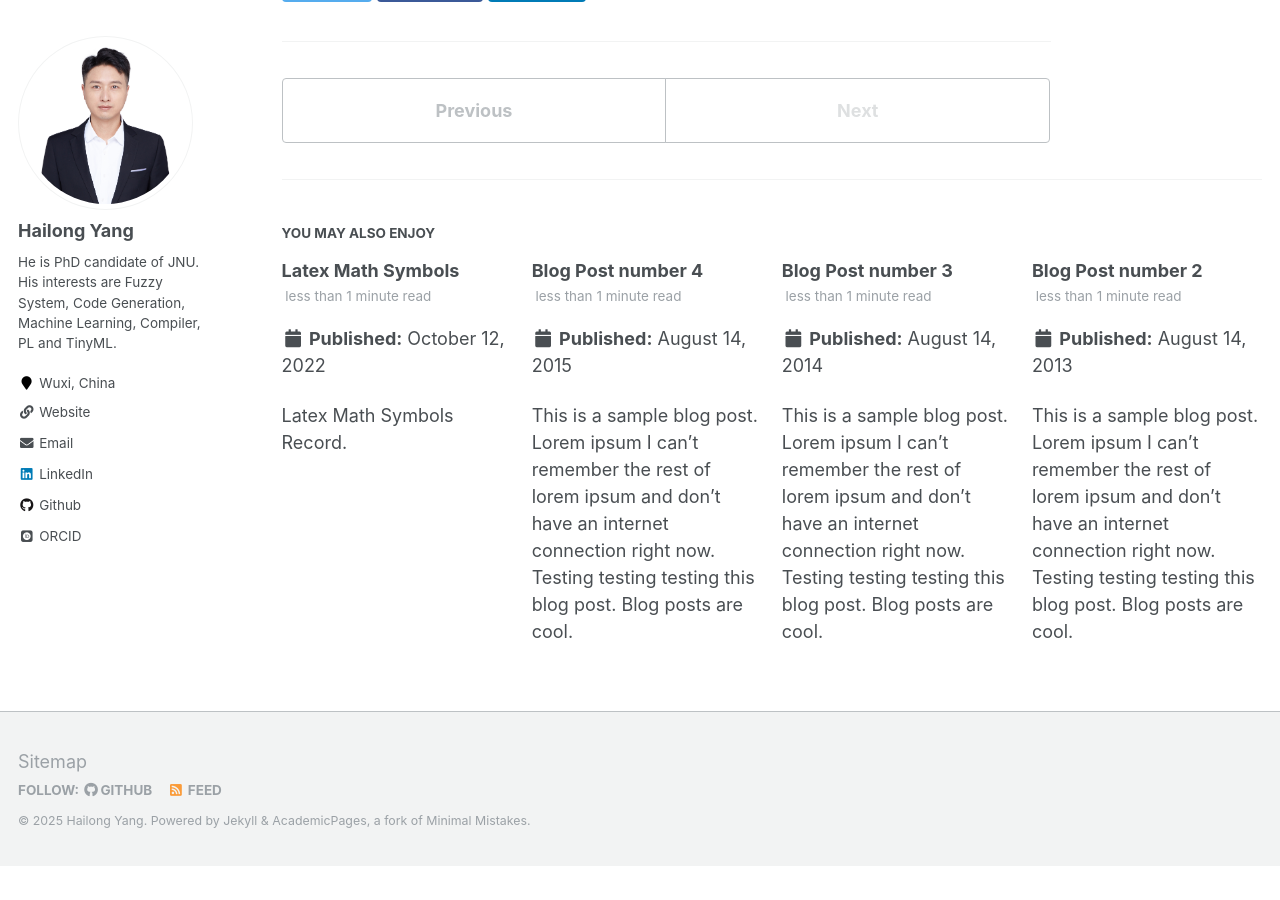
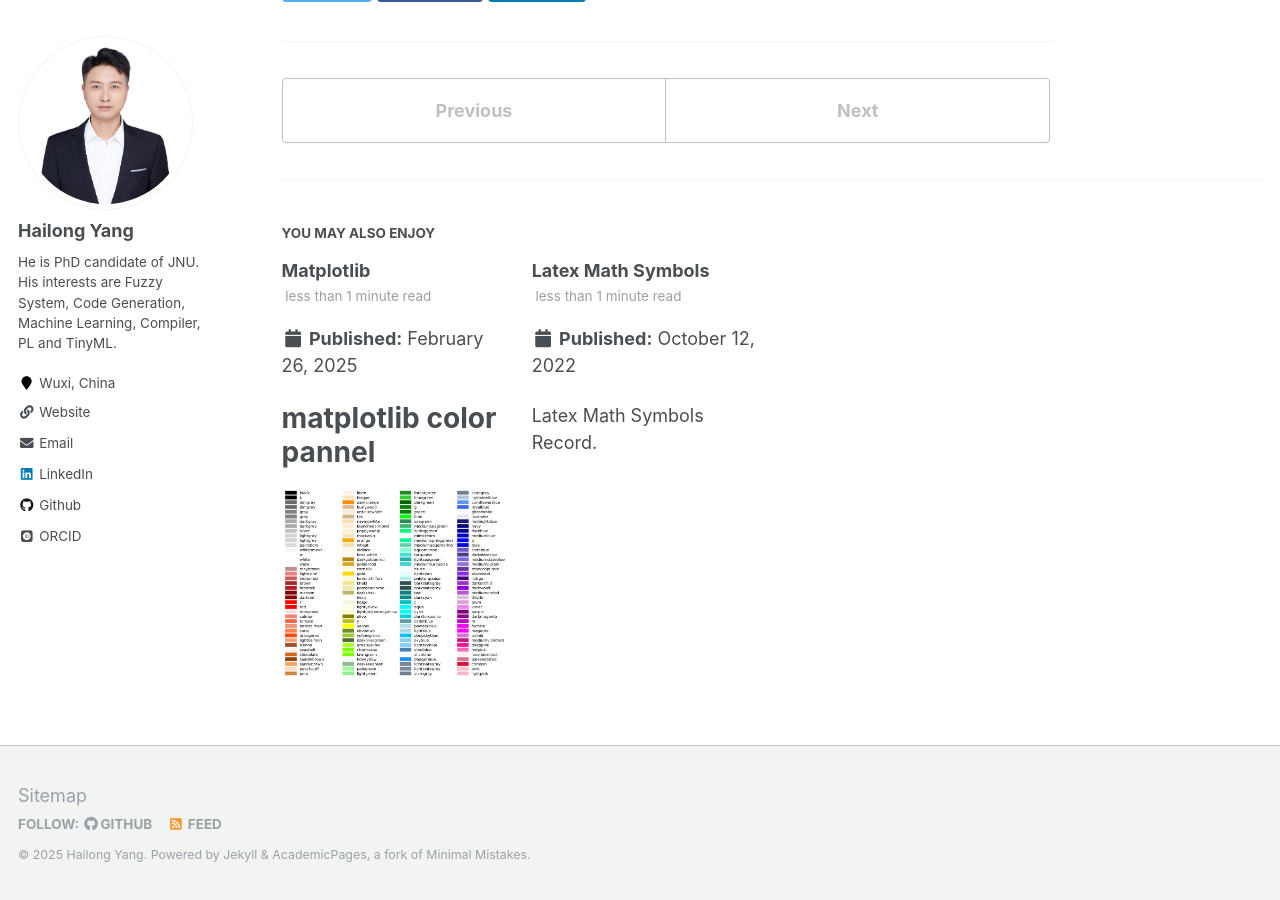
Before and after one commit to chinesebear/chinesebear.github.io, a Jekyll site: the page built from _posts/2023-04-25-bioeng-talk.md, in a window 1280 px wide and 900 px high, scrolled down 768 px. Built offline with Jekyll 4.4.1, drawn with Linux system fonts in a browser that asks for light colours; some web fonts are replaced; before the commit the page ends 1634 px from its top, so only the background shows below that.

Commit message:
www 2025

```diff
--- a/_posts/2013-08-14-blog-post-2.md
+++ /dev/null
@@ -1,20 +0,0 @@
----
-title: 'Blog Post number 2'
-date: 2013-08-14
-permalink: /posts/2013/08/blog-post-2/
-tags:
-  - cool posts
-  - category1
-  - category2
----
-
-This is a sample blog post. Lorem ipsum I can't remember the rest of lorem ipsum and don't have an internet connection right now. Testing testing testing this blog post. Blog posts are cool.
-
-Headings are cool
-======
-
-You can have many headings
-======
-
-Aren't headings cool?
-------
--- a/_posts/2014-08-14-blog-post-3.md
+++ /dev/null
@@ -1,20 +0,0 @@
----
-title: 'Blog Post number 3'
-date: 2014-08-14
-permalink: /posts/2014/08/blog-post-3/
-tags:
-  - cool posts
-  - category1
-  - category2
----
-
-This is a sample blog post. Lorem ipsum I can't remember the rest of lorem ipsum and don't have an internet connection right now. Testing testing testing this blog post. Blog posts are cool.
-
-Headings are cool
-======
-
-You can have many headings
-======
-
-Aren't headings cool?
-------
--- a/_posts/2015-08-14-blog-post-4.md
+++ /dev/null
@@ -1,20 +0,0 @@
----
-title: 'Blog Post number 4'
-date: 2015-08-14
-permalink: /posts/2012/08/blog-post-4/
-tags:
-  - cool posts
-  - category1
-  - category2
----
-
-This is a sample blog post. Lorem ipsum I can't remember the rest of lorem ipsum and don't have an internet connection right now. Testing testing testing this blog post. Blog posts are cool.
-
-Headings are cool
-======
-
-You can have many headings
-======
-
-Aren't headings cool?
-------
--- /dev/null
+++ b/_posts/2025-02-26-matplotlib.md
@@ -0,0 +1,21 @@
+---
+title: 'Matplotlib'
+date: 2025-02-26
+permalink: /posts/2025/02/matplotlib/
+tags:
+  - cool posts
+  - category1
+  - category2
+---
+
+
+matplotlib color pannel
+======
+<img src='/images/matplotlib color pannel.png' width='100%'><br>
+
+
+multi-figure codes
+======
+More...
+
+------
```
Also changed, not shown: _pages/about.md (+9 -3 lines), _pages/cv_ch.md (+4 -1 lines), _posts/2022-10-12-latex-math-symbols.md (+1 -1 lines), _posts/2023-04-25-bioeng-talk.md (+1 -1 lines), _publications/2010-10-01-paper-title-number-2.md (deleted, +0 -13 lines), _publications/2015-10-01-paper-title-number-3.md (deleted, +0 -13 lines), _publications/2024-03-15-mindg.md (+1 -1 lines), _publications/2025-02-26-ushb.md (added, +13 -0 lines), images/Cangjie-logo.png (added), images/deeplang-logo.png (added), images/matplotlib color pannel.png (added), 1 other file.
